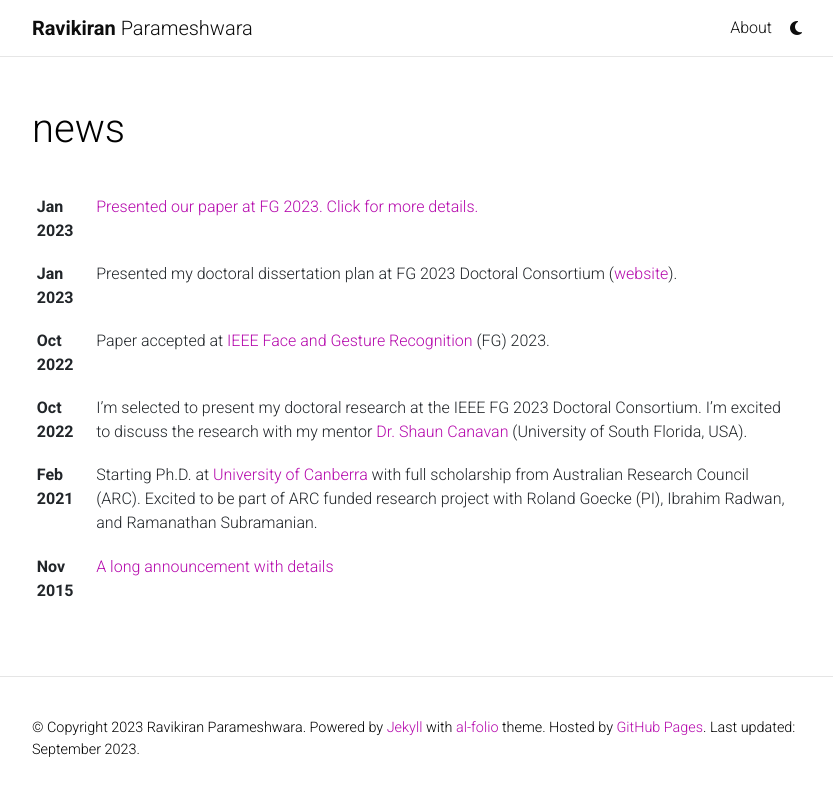
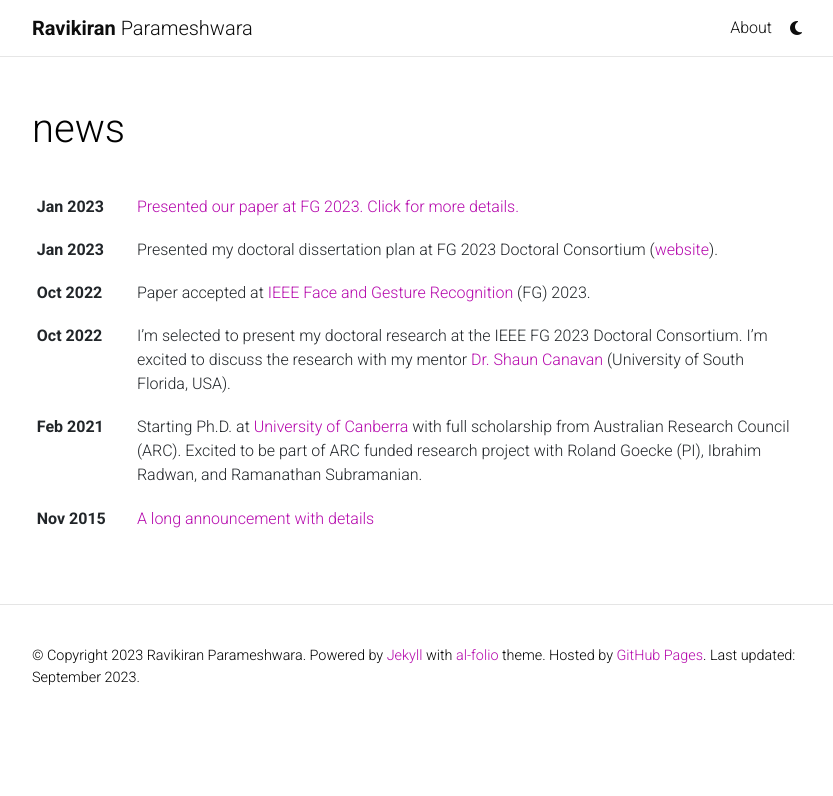
Before and after one commit to ravikiranrao/ravikiranrao.github.io, a Jekyll site: the page built from news.html, in a window 1280 px wide. Shown: the top 796 px of the page, without its empty margins (223-1056 px from the left). Built offline with Jekyll 4.4.1, drawn with Linux system fonts in a browser that asks for light colours; comment, search, counter and statistics services are not loaded; a style sheet for code colours, icons or effects is not loaded.

Commit message:
Adjust date width in news.

```diff
--- a/_config.yml
+++ b/_config.yml
@@ -307,7 +307,7 @@
 filtered_bibtex_keywords: [abbr, abstract, arxiv, bibtex_show, html, pdf, selected, supp, blog, code, poster, slides, website, preview, altmetric]
 
 # Maximum number of authors to be shown for each publication (more authors are visible on click)
-max_author_limit: 3  # leave blank to always show all authors
+max_author_limit:   # leave blank to always show all authors
 more_authors_animation_delay: 10  # more authors are revealed on click using animation; smaller delay means faster animation
 
 
--- a/_includes/news.html
+++ b/_includes/news.html
@@ -11,7 +11,7 @@
               {% endif %}
               {% for item in news limit: news_limit %}
                 <tr>
-                  <th scope="row">{{ item.date | date: "%b %Y" }}</th> <!-- <th scope="row">{{ item.date | date: "%b %-d, %Y" }}</th> -->
+                  <th scope="row" style="width: 13%">{{ item.date | date: "%b %Y" }}</th> <!-- <th scope="row">{{ item.date | date: "%b %-d, %Y" }}</th> -->
                   <td>
                     {% if item.inline -%}
                       {{ item.content | remove: '<p>' | remove: '</p>' | emojify }}
```
